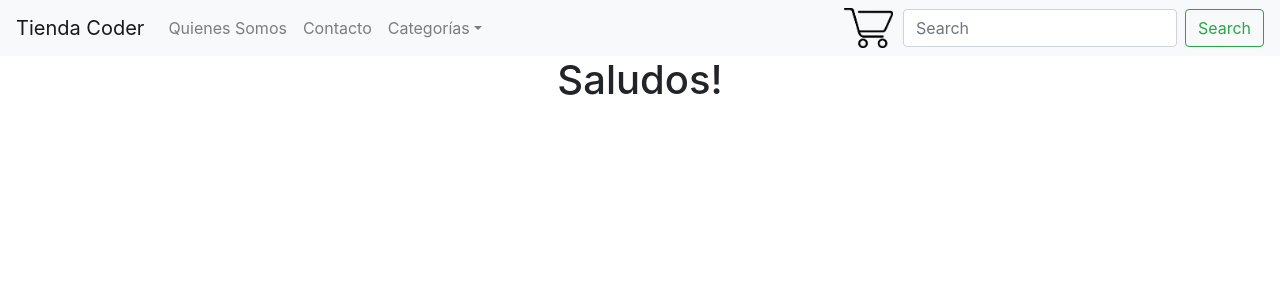
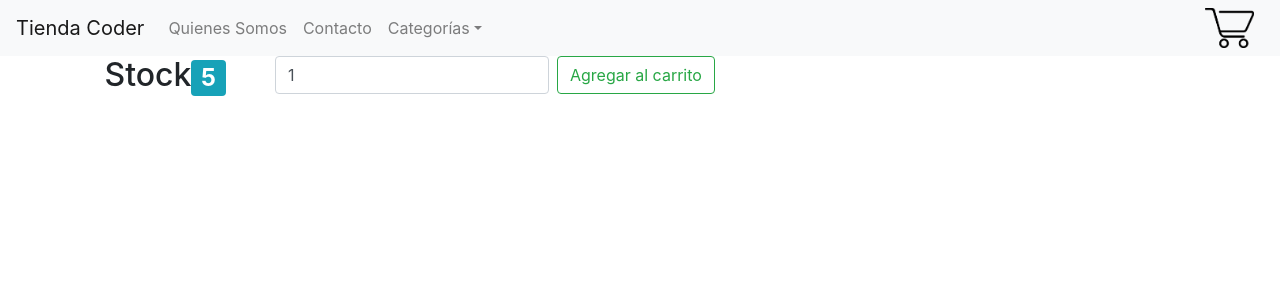
Before and after one commit to maroecheverria/myapp, a React (Create React App) app: page / in a window 1280 px wide. Shown: the top 300 px of the page. Built offline with nearby package versions, Linux system fonts and the light colour scheme.

Commit message:
Added ItemCount.js

```diff
--- /dev/null
+++ b/src/components/ItemCount.js
@@ -0,0 +1,31 @@
+import { useState } from 'react';
+import { Form, FormControl, Button, Badge, Container, Row, Col } from 'react-bootstrap';
+
+const ItemCount = ({stock, initial, onAdd}) => {
+
+   const [quantity, setQuantity] = useState(1);
+
+    return(
+        <Container>
+            <Row>
+            <Col sm={2}>
+                <h2>Stock<Badge variant="info">{stock}</Badge></h2>
+            </Col>
+            <Col sm={10}>
+                <Form inline>
+                    <FormControl
+                        type="number"
+                        value={quantity}
+                        onChange={ e => setQuantity(e.target.value) }
+                        placeholder={ initial }
+                        className="mr-sm-2"
+                    />
+                    <Button variant="outline-success" onClick={ (e) => onAdd(e, quantity) }>Agregar al carrito</Button>
+                </Form>
+            </Col>
+            </Row>
+        </Container>
+    );
+};
+
+export default ItemCount;
--- a/src/components/ItemListConainer.js
+++ b/src/components/ItemListConainer.js
@@ -1,12 +1,21 @@
 
-import { Component } from 'react';
+import { useState } from 'react';
+import ItemCount from '../components/ItemCount'
 
-class ItemListConainer extends Component {
-  render() {
-    return (
-        <h1>{this.props.greeting}</h1>
-    )
-  }
+const ItemListConainer = () => {
+
+  const [stockActual, setStockActual] = useState(5);
+
+  const restartStock = (e, quantity) => {
+    e.preventDefault();
+    if (quantity > stockActual)
+      alert("No hay stock suficiente");
+    else
+      setStockActual((stockActual) => stockActual - quantity);
+  };
+
+  return (<ItemCount stock={stockActual} initial={1} onAdd={restartStock} />);
+
 }
 
 export default ItemListConainer;
--- a/src/components/NavBar.js
+++ b/src/components/NavBar.js
@@ -1,5 +1,5 @@
 import {Component} from 'react';
-import { Navbar, Nav, NavDropdown, Form, FormControl, Button } from 'react-bootstrap';
+import { Navbar, Nav, NavDropdown } from 'react-bootstrap';
 import CartWidget from "./CartWidget";
 
 class CustomNavBar extends Component {
@@ -20,10 +20,6 @@ class CustomNavBar extends Component {
               </NavDropdown>
             </Nav>
             <CartWidget/>
-            <Form inline>
-              <FormControl type="text" placeholder="Search" className="mr-sm-2" />
-              <Button variant="outline-success">Search</Button>
-            </Form>
           </Navbar.Collapse>
         </Navbar>
       </div>
```
